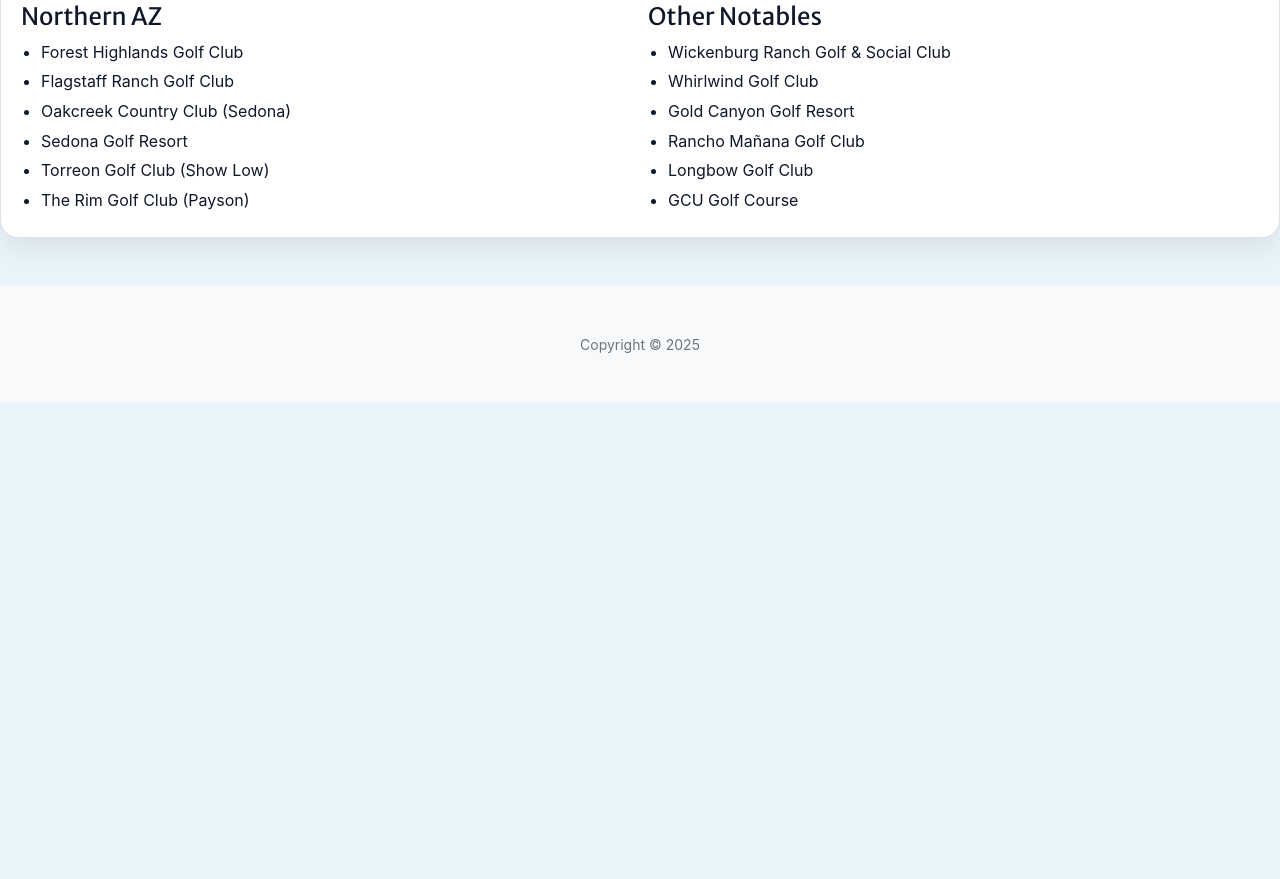
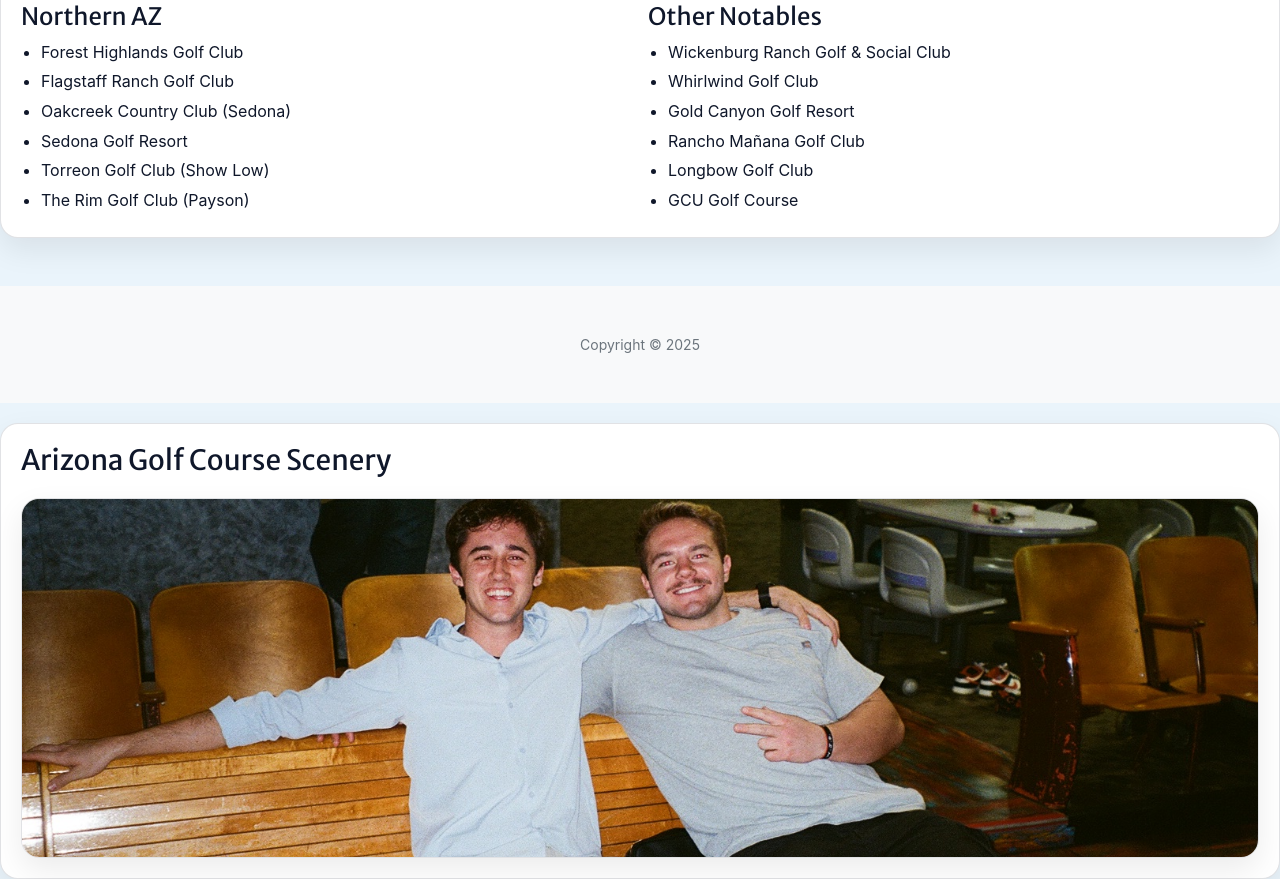
Before and after one commit to cruzito-57/website, a plain HTML site: page scratch.html in a window 1280 px wide. Shown: the part 1251-2130 px from the top of the page. Before the commit the page ends 1654 px from the top, so only its background shows below. Drawn offline with nearby package versions, Linux system fonts and the light colour scheme.

Commit message:
Update scratch.html

```diff
--- a/scratch.html
+++ b/scratch.html
@@ -133,5 +133,17 @@
         </footer>
 
         <script src="https://cdn.jsdelivr.net/npm/bootstrap@5.2.3/dist/js/bootstrap.bundle.min.js"></script>
+        <!-- Image from index page (Image #7) -->
+<div class="scratch-card">
+  <h3>Arizona Golf Course Scenery</h3>
+  <img
+    src="assets/img/portfolio/fullsize/8.JPG"
+    alt="Arizona golf course scenery"
+    class="scratch-image"
+  />
+</div>
+
     </body>
+    <a id="top"></a>
+
 </html>
```
